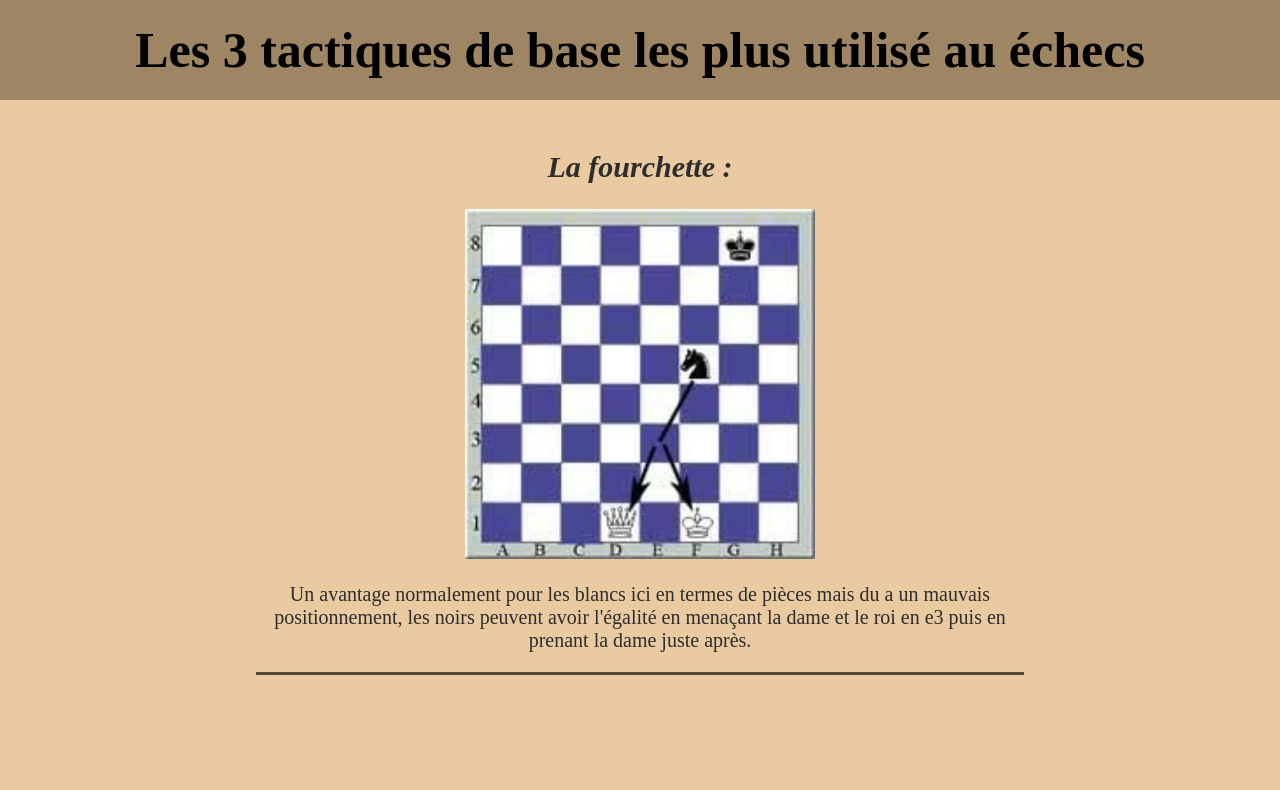
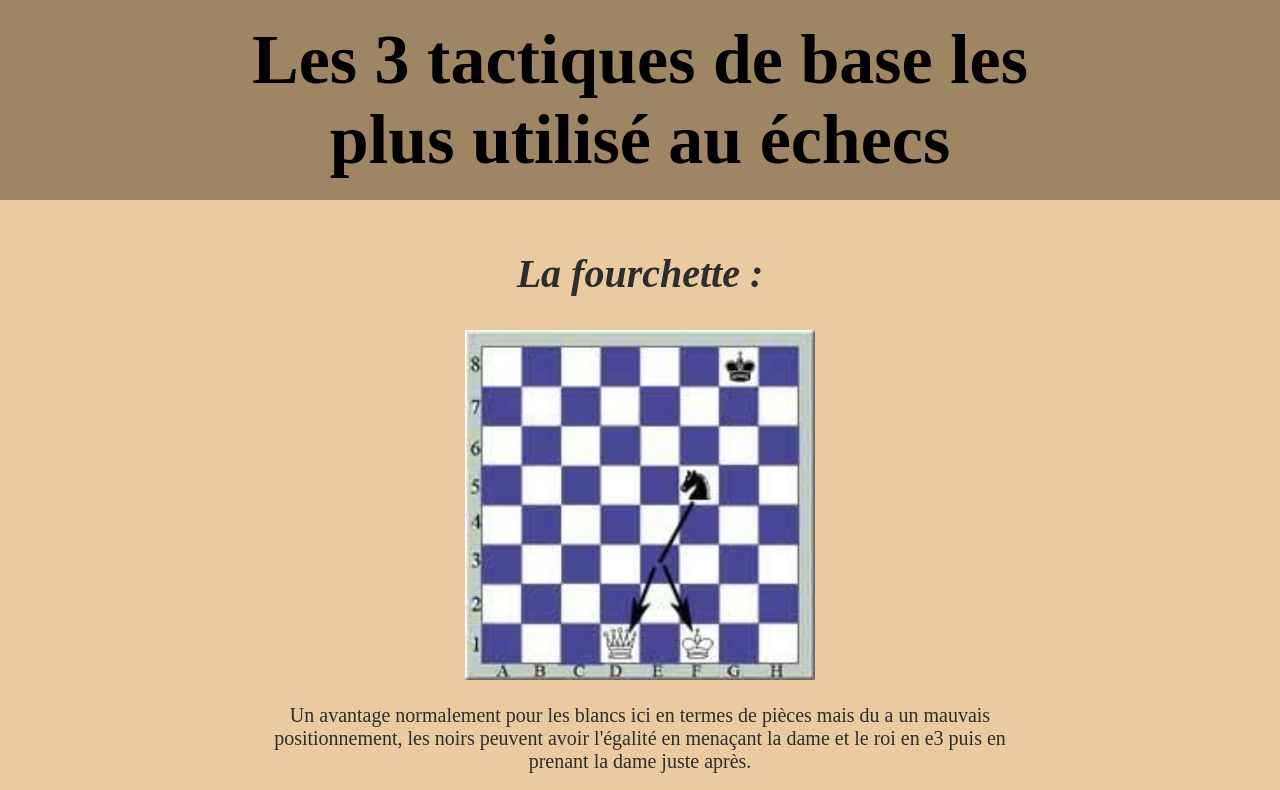
Before and after one commit to Clansou/exo_bonus, a plain HTML site: page index.html in a window 1280 px wide. Shown: the top 790 px of the page. Drawn offline with Linux system fonts and the light colour scheme.

Commit message:
:art: Update Style du site

```diff
--- a/index.css
+++ b/index.css
@@ -6,15 +6,16 @@ body{
 
 }
 header{
-    height: 100px;
+    height: 200px;
     width: 100%;
-    font-size: 25px;
+    font-size: 35px;
     background-color: rgb(158, 133, 99);
     display: flex;
     text-align: center;
 }
 h1{
     margin: auto;
+    padding: 0% 15%;
     vertical-align: middle;
 
 }
@@ -23,11 +24,14 @@ div{
     margin: 50px 20%;
     text-align: center;
     align-items: center;
+    padding-bottom: 100px;
+}
+.tactique{
     border-bottom:3px solid rgb(81, 71, 53);
 }
 h2{
     font-style: italic;
-    font-size: 30px;
+    font-size: 40px;
 }
 img{
     height: 350px;
--- a/index.html
+++ b/index.html
@@ -11,7 +11,7 @@
     <header>
         <h1>Les 3 tactiques de base les plus utilisé au échecs</h1>
     </header>
-    <div>
+    <div class="tactique">
         <h2>La fourchette :</h2>
         <img src="img/fourchette.jpg" alt="fourchette">
         <p>Un avantage normalement pour les blancs ici en termes de pièces
@@ -19,7 +19,7 @@
             en menaçant la dame et le roi en e3 puis en prenant la dame juste après.</p>
     </div>
     <br>
-    <div>
+    <div class="tactique">
         <h2>Le clouage :</h2>
         <img src="img/clouage.jpg" alt="clouage">
         <p>La situation ici est globalement équivalente mais grâce au clouage
@@ -28,7 +28,7 @@
             dame noir ce qui entraînera un échecs et mat si la tour noir prend la tour Blanche.</p>
     </div>
     <br>
-    <div>
+    <div class="tactique">
         <h2>L'attaque a la découverte :</h2>
         <img src="img/découverte.jpg" alt="découverte">
         <p>On peux voir ici si on prend seulement les pièces que les noirs
```
